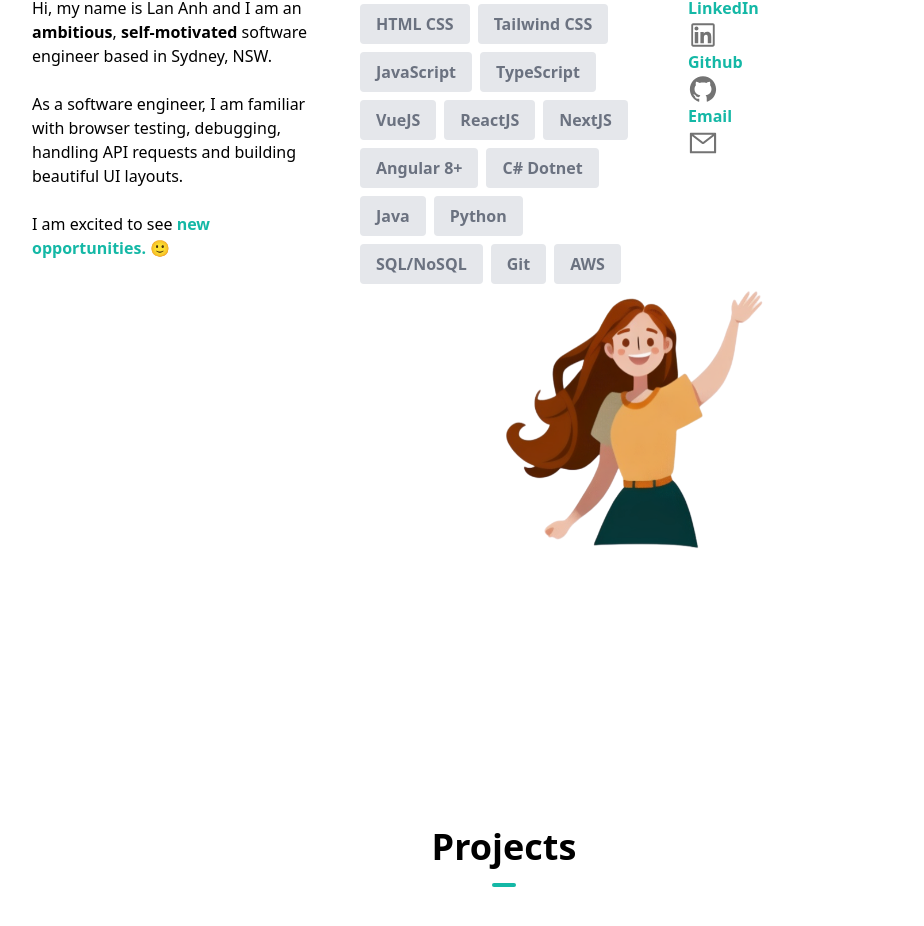
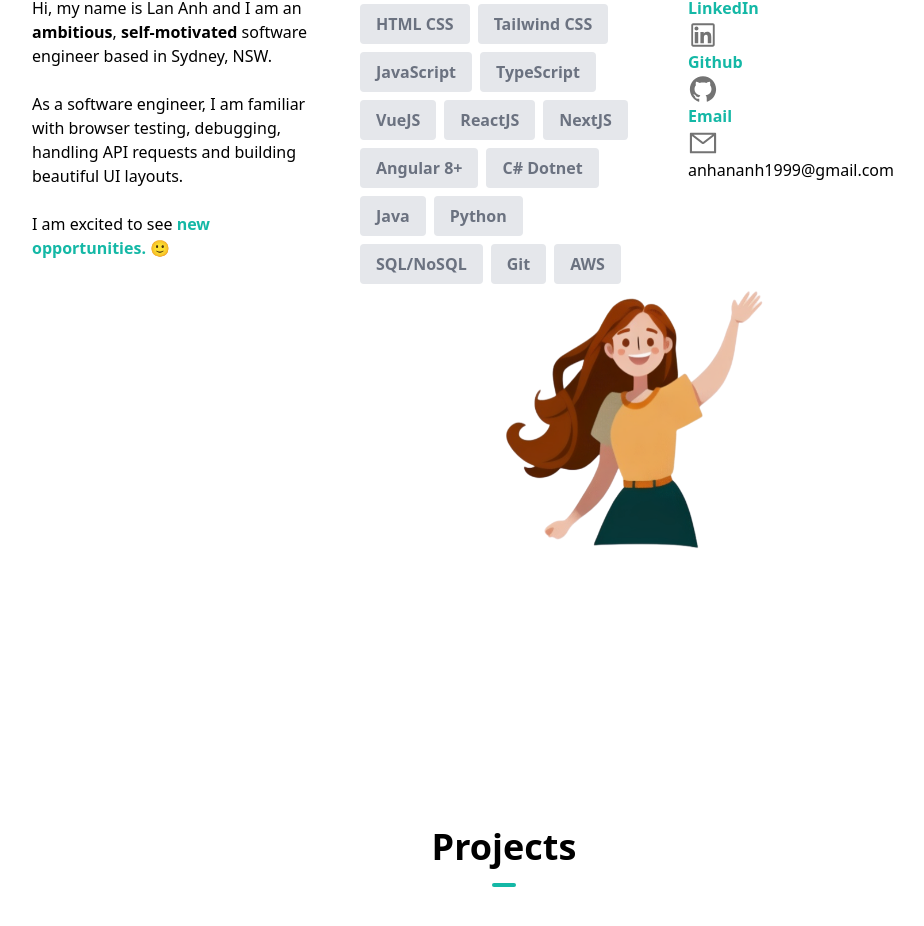
Before and after one commit to anh-nguyen20899/zoey-porfolio, a Next.js app: page / in a window 1280 px wide. Shown: the part 1179-2105 px from the top of the page, without its empty margins (136-1060 px from the left). Built offline with nearby package versions, Linux system fonts and the light colour scheme; grey boxes are pictures that could not be loaded.

Commit message:
Add details

```diff
--- a/components/AboutSection.tsx
+++ b/components/AboutSection.tsx
@@ -96,11 +96,11 @@
             />
           </a>
           <span className="font-bold text-teal-500"> Email </span>
-            <a href="mailto:anhananh1999@.com" rel="noreferrer" target="_blank">
+          <a href="mailto:anhananh1999@gmail.com" target="_blank">
             <AiOutlineMail
               className="hover:-translate-y-1 transition-transform cursor-pointer text-neutral-500 dark:text-neutral-100"
               size={30}
-            />
+            /> anhananh1999@gmail.com
           </a>
 
 
```
